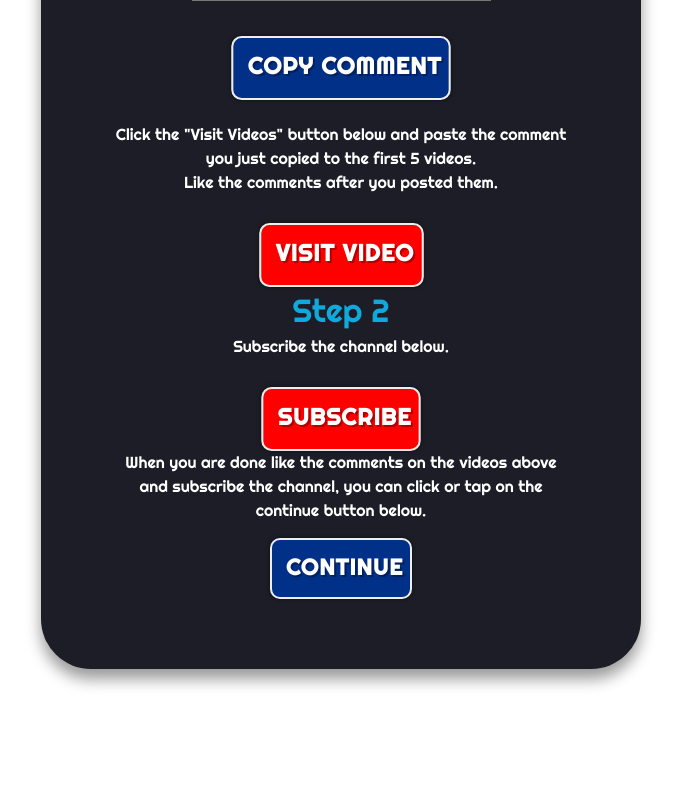
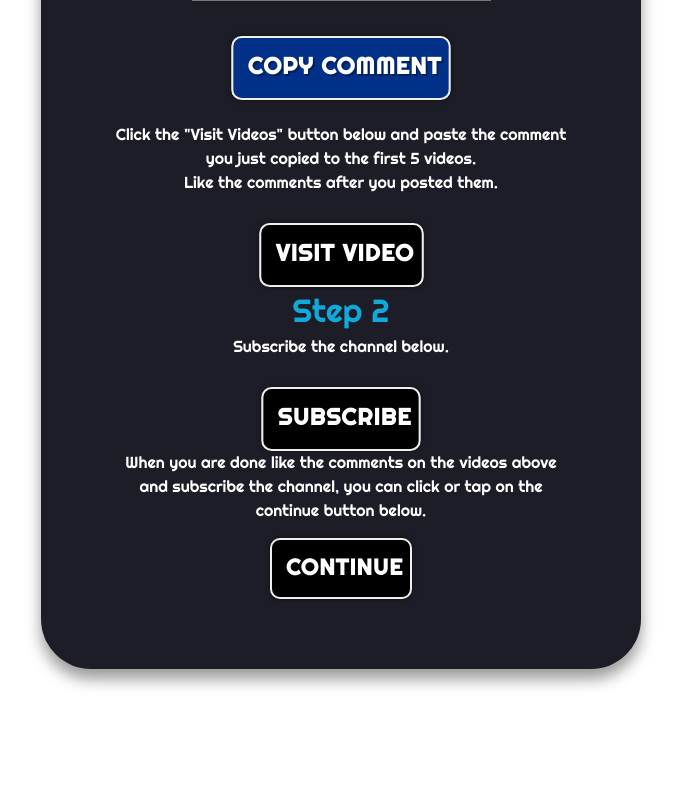
Before and after one commit to panda1909/seo, a Django app: page / in a window 1280 px wide. Shown: the part 845-1641 px from the top of the page, without its empty margins (299-980 px from the left). Run offline with Django 3.2, Linux system fonts and the light colour scheme; data comes from the database, SQL or seed files in the repository; some libraries are stand-ins or nearby versions.

Commit message:
button clicked functionality

```diff
--- a/core/templates/index.html
+++ b/core/templates/index.html
@@ -68,7 +68,7 @@
                             </div>
                             <div class="app-download-main animated bounceIn animation-delay-1000">
                                 <div class="button-wrapper">
-                                    <div id="b-1" data-param1="COD Mobile++" class="button animated pulse infinite"><span>Copy Comment</span></div>
+                                    <button id="b-1" data-param1="COD Mobile++" onclick="unlockb2()" class="button animated pulse infinite"><span>Copy Comment</span></button>
                                 </div>
                             </div>
                             <br>
@@ -77,7 +77,7 @@
                             </p>
                                 <div class="app-download-main animated bounceIn animation-delay-1000">
                                 <div class="button-wrapper">
-                                    <button id="b-1" data-param1="COD Mobile++" class="button2 animated pulse infinite"><span>Visit Video</span></button>
+                                    <button id="b-2" data-param1="COD Mobile++" onclick="unlockb3()" class="button2 animated pulse infinite"><span>Visit Video</span></button>
                                 </div>
                             </div>
                         </div>
@@ -92,11 +92,11 @@
                             </div>
                             <div class="app-download-main animated bounceIn animation-delay-1000">
                                 <div class="button-wrapper">
-                                    <button id="b-1" data-param1="COD Mobile++" class="button2 animated pulse infinite" onclick="enableButton2()"><span>Subscribe</span></button>
+                                    <button id="b-3" data-param1="COD Mobile++" onclick="unlockb4()" class="button2 animated pulse infinite" onclick="enableButton2()"><span>Subscribe</span></button>
                                 </div>
                             </div>
                             <p>When you are done like the comments on the videos above and subscribe the channel, you can click or tap on the continue button below.</p>
-                            <button id="button-2" class="button"><span> Continue </span></button>
+                            <button id="b-4" class="button3"><span> Continue </span></button>
                         </div>
                     </div>
                 </div>
@@ -114,8 +114,22 @@
 
     <!-- JS -->
     <script>
-        function enableButton2() {
-            document.getElementById("button-2").disabled = false;
+        document.getElementById("b-2").disabled= true;
+        document.getElementById("b-3").disabled= true;
+        document.getElementById("b-4").disabled= true;
+
+        console.log("click");
+        function unlockb2() {
+            document.getElementById("b-2").disabled = false;
+            console.log("disable false")
+        }
+        function unlockb3() {
+            document.getElementById("b-3").disabled = false;
+            console.log("disable false")
+        }
+        function unlockb4() {
+            document.getElementById("b-4").disabled = false;
+            console.log("disable false")
         }
     </script>
 
--- a/static/style.css
+++ b/static/style.css
@@ -557,6 +557,101 @@
             margin: 30px auto 0 auto;
         }
 
+        .button2:disabled {
+            background: black;
+            display: table;
+            margin: 0 auto;
+            padding: 11px 7px 13px 14px;
+            color: #fff;
+            border-radius: 10px;
+            text-transform: uppercase;
+            font-weight: 700;
+            font-size: 1.4em;
+            letter-spacing: 1px;
+            box-shadow: 0 0 4px 0 rgba(0, 0, 0, 0.5);
+            text-shadow: 2px 2px 0 rgba(0, 0, 0, 0.3);
+            text-decoration: none !important;
+            border: 2px solid #eee;
+            position: relative;
+            cursor: pointer;
+            -webkit-touch-callout: none;
+            /* iOS Safari */
+            -webkit-user-select: none;
+            /* Safari */
+            -khtml-user-select: none;
+            /* Konqueror HTML */
+            -moz-user-select: none;
+            /* Old versions of Firefox */
+            -ms-user-select: none;
+            /* Internet Explorer/Edge */
+            user-select: none;
+            /* Non-prefixed version, currently
+                                     supported by Chrome, Opera and Firefox */
+        }
+
+        .button3:disabled {
+            background: black;
+            display: table;
+            margin: 0 auto;
+            padding: 11px 7px 13px 14px;
+            color: #fff;
+            border-radius: 10px;
+            text-transform: uppercase;
+            font-weight: 700;
+            font-size: 1.4em;
+            letter-spacing: 1px;
+            box-shadow: 0 0 4px 0 rgba(0, 0, 0, 0.5);
+            text-shadow: 2px 2px 0 rgba(0, 0, 0, 0.3);
+            text-decoration: none !important;
+            border: 2px solid #eee;
+            position: relative;
+            cursor: pointer;
+            -webkit-touch-callout: none;
+            /* iOS Safari */
+            -webkit-user-select: none;
+            /* Safari */
+            -khtml-user-select: none;
+            /* Konqueror HTML */
+            -moz-user-select: none;
+            /* Old versions of Firefox */
+            -ms-user-select: none;
+            /* Internet Explorer/Edge */
+            user-select: none;
+            /* Non-prefixed version, currently*/
+        }
+
+        .button3 {
+            background: #003087;
+            display: table;
+            margin: 0 auto;
+            padding: 11px 7px 13px 14px;
+            color: #fff;
+            border-radius: 10px;
+            text-transform: uppercase;
+            font-weight: 700;
+            font-size: 1.4em;
+            letter-spacing: 1px;
+            box-shadow: 0 0 4px 0 rgba(0, 0, 0, 0.5);
+            text-shadow: 2px 2px 0 rgba(0, 0, 0, 0.3);
+            text-decoration: none !important;
+            border: 2px solid #eee;
+            position: relative;
+            cursor: pointer;
+            -webkit-touch-callout: none;
+            /* iOS Safari */
+            -webkit-user-select: none;
+            /* Safari */
+            -khtml-user-select: none;
+            /* Konqueror HTML */
+            -moz-user-select: none;
+            /* Old versions of Firefox */
+            -ms-user-select: none;
+            /* Internet Explorer/Edge */
+            user-select: none;
+            /* Non-prefixed version, currently
+                                     supported by Chrome, Opera and Firefox */
+        }
+
         .button {
             background: #003087;
             display: table;
```
